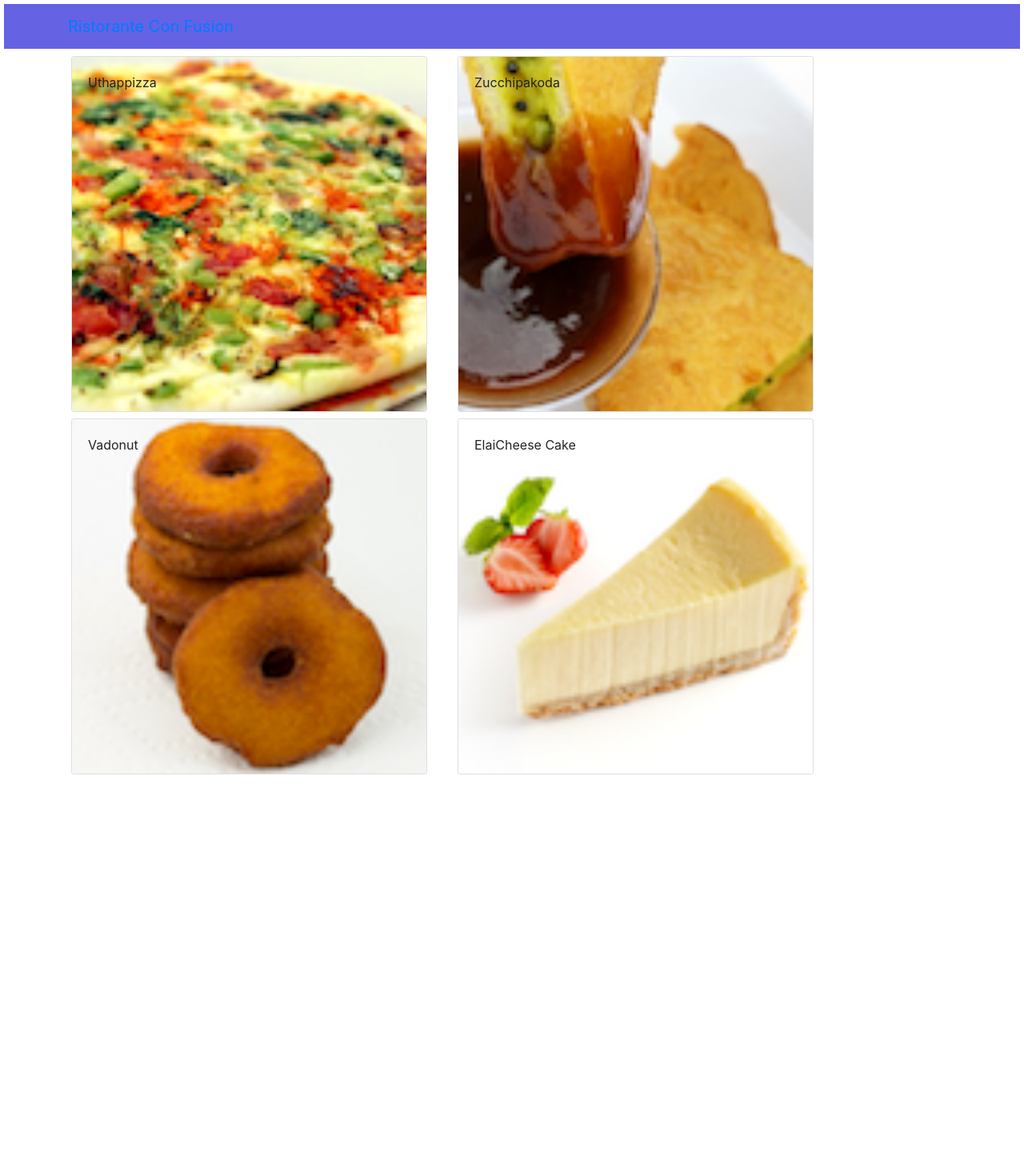
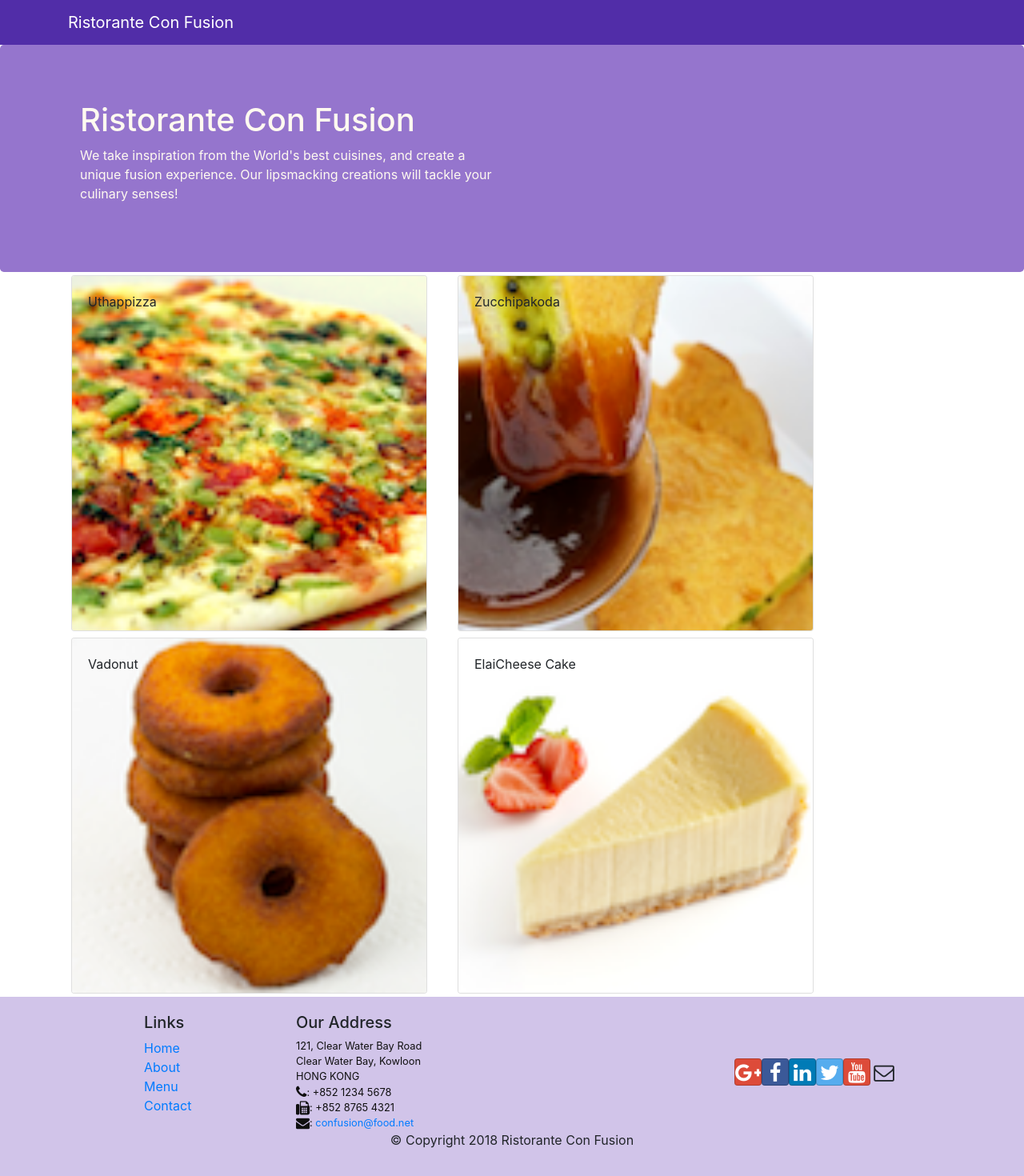
Before and after one commit to rohitaby/ReactApp, a React (Create React App) app: page / in a window 1280 px wide. Shown: the top 1470 px of the page at 80% size. Before the commit the page ends 972 px from the top, so only its background shows below. Built offline with nearby package versions, Linux system fonts and the light colour scheme.

Commit message:
header and footer components

```diff
--- a/package.json
+++ b/package.json
@@ -7,6 +7,8 @@
     "@testing-library/react": "^11.1.0",
     "@testing-library/user-event": "^12.1.10",
     "bootstrap": "^4.5.3",
+    "bootstrap-social": "^5.1.1",
+    "font-awesome": "^4.7.0",
     "moment": "^2.29.1",
     "react": "^17.0.1",
     "react-dom": "^17.0.1",
--- a/src/App.css
+++ b/src/App.css
@@ -2,3 +2,37 @@
   background-color: #6562e4;
   margin:5px;
 }
+
+.row-header{
+  margin:0px auto;
+  padding:0px auto;
+}
+
+.row-content {
+  margin:0px auto;
+  padding: 50px 0px 50px 0px;
+  border-bottom: 1px ridge;
+  min-height:400px;
+}
+
+.footer{
+  background-color: #D1C4E9;
+  margin:0px auto;
+  padding: 20px 0px 20px 0px;
+}
+.jumbotron {
+  padding:70px 30px 70px 30px;
+  margin:0px auto;
+  background: #9575CD ;
+  color:floralwhite;
+}
+
+address{
+  font-size:80%;
+  margin:0px;
+  color:#0f0f0f;
+}
+
+.navbar-dark {
+  background-color: #512DA8;
+}
--- /dev/null
+++ b/src/components/FooterComponent.js
@@ -0,0 +1,52 @@
+import React from 'react';
+
+function Footer(props) {
+
+    return(
+        <div className="footer">
+            <div className="container">
+                <div className="row justify-content-center">
+                    <div className="col-4 offset-1 col-sm-2">
+                        <h5>Links</h5>
+                        <ul className="list-unstyled">
+                            <li><a href="#">Home</a></li>
+                            <li><a href="#">About</a></li>
+                            <li><a href="#">Menu</a></li>
+                            <li><a href="contactus.html">Contact</a></li>
+                        </ul>
+                    </div>
+                    <div className="col-7 col-sm-5">
+                        <h5>Our Address</h5>
+                        <address>
+                        121, Clear Water Bay Road<br />
+                        Clear Water Bay, Kowloon<br />
+                        HONG KONG<br />
+                        <i className="fa fa-phone fa-lg"></i>: +852 1234 5678<br />
+                        <i className="fa fa-fax fa-lg"></i>: +852 8765 4321<br />
+                        <i className="fa fa-envelope fa-lg"></i>: <a href="mailto:confusion@food.net">
+                            confusion@food.net</a>
+                        </address>
+                    </div>
+                    <div className="col-12 col-sm-4 align-self-center">
+                        <div className="text-center">
+                            <a className="btn btn-social-icon btn-google" href="http://google.com/+"><i className="fa fa-google-plus"></i></a>
+                            <a className="btn btn-social-icon btn-facebook" href="http://www.facebook.com/profile.php?id="><i className="fa fa-facebook"></i></a>
+                            <a className="btn btn-social-icon btn-linkedin" href="http://www.linkedin.com/in/"><i className="fa fa-linkedin"></i></a>
+                            <a className="btn btn-social-icon btn-twitter" href="http://twitter.com/"><i className="fa fa-twitter"></i></a>
+                            <a className="btn btn-social-icon btn-google" href="http://youtube.com/"><i className="fa fa-youtube"></i></a>
+                            <a className="btn btn-social-icon" href="mailto:"><i className="fa fa-envelope-o"></i></a>
+                        </div>
+                    </div>
+                </div>
+                <div className="row justify-content-center">
+                    <div className="col-auto">
+                        <p>© Copyright 2018 Ristorante Con Fusion</p>
+                    </div>
+                </div>
+            </div>
+        </div>
+    )
+
+}
+
+export default Footer;
--- /dev/null
+++ b/src/components/HeaderComponent.js
@@ -0,0 +1,30 @@
+import React, {Component} from 'react';
+import { Navbar, NavbarBrand, Jumbotron } from 'reactstrap';
+
+class Header extends Component {
+    render() {
+        return (
+            <>
+                <Navbar dark>
+                    <div className="container">
+                        <NavbarBrand href="/">Ristorante Con Fusion</NavbarBrand>
+                    </div>
+                </Navbar>
+                <Jumbotron>
+                    <div className="container">
+                        <div className="row row-header">
+                            <div className="col-12 col-sm-6">
+                                <h1> Ristorante Con Fusion </h1>
+                                <p> We take inspiration from the World's best cuisines, and create a unique fusion experience. Our lipsmacking creations will tackle your culinary senses!</p>
+                            </div>
+                        </div>
+                    </div>
+                </Jumbotron>
+
+            </>
+        );
+    }
+
+}
+
+export default Header;
--- a/src/components/MainComponent.js
+++ b/src/components/MainComponent.js
@@ -1,8 +1,10 @@
 import React, { Component } from 'react';
-import { Navbar, NavbarBrand } from 'reactstrap'
-import Menu from './MenuComponent'
-import Dishdetail from './DishdetailComponent'
-import { DISHES } from '../shared/dishes'
+import Menu from './MenuComponent';
+import Dishdetail from './DishdetailComponent';
+import Header from './HeaderComponent'
+import Footer from './FooterComponent'
+import { DISHES } from '../shared/dishes';
+
 
 class Main extends Component {
 
@@ -25,14 +27,11 @@
     render(){
         return (
         <div>
-            <Navbar className="navbar-custom">
-            <div className="container">
-                <NavbarBrand href="/">Ristorante Con Fusion</NavbarBrand>
-            </div>
-            </Navbar>
+            <Header />
             <Menu dishes={this.state.dishes}
                 onClick={(dishId) => this.onDishSelect(dishId)} />
             <Dishdetail dish={this.state.dishes.filter((dish) => dish.id === this.state.selectedDish)[0]} />
+            <Footer />
         </div>
         );
     }
--- a/src/index.js
+++ b/src/index.js
@@ -1,6 +1,8 @@
 import React from 'react';
 import ReactDOM from 'react-dom';
-import 'bootstrap/dist/css/bootstrap.min.css'
+import 'bootstrap/dist/css/bootstrap.min.css';
+import 'font-awesome/css/font-awesome.min.css';
+import 'bootstrap-social/bootstrap-social.css';
 import './index.css';
 import App from './App';
 import reportWebVitals from './reportWebVitals';
```
Also changed, not shown: 1 other file (tests, documents, lock files or other folders).
